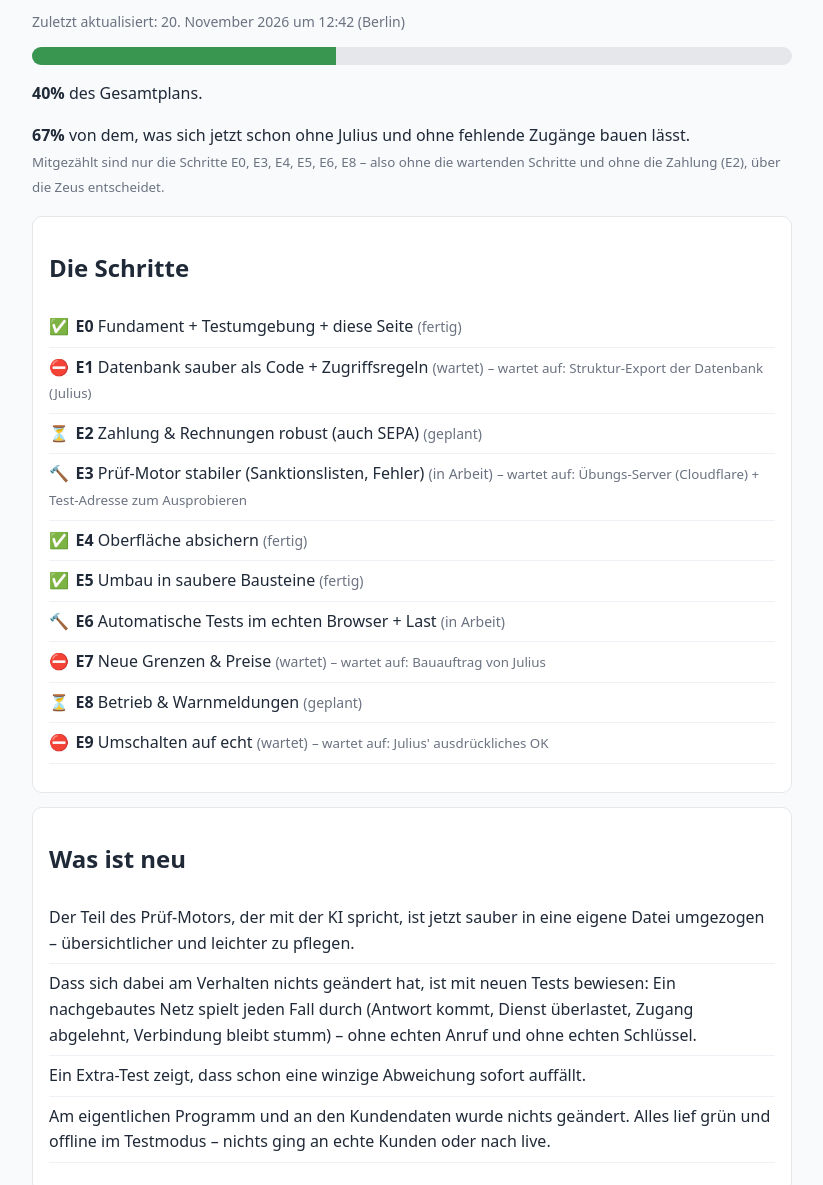
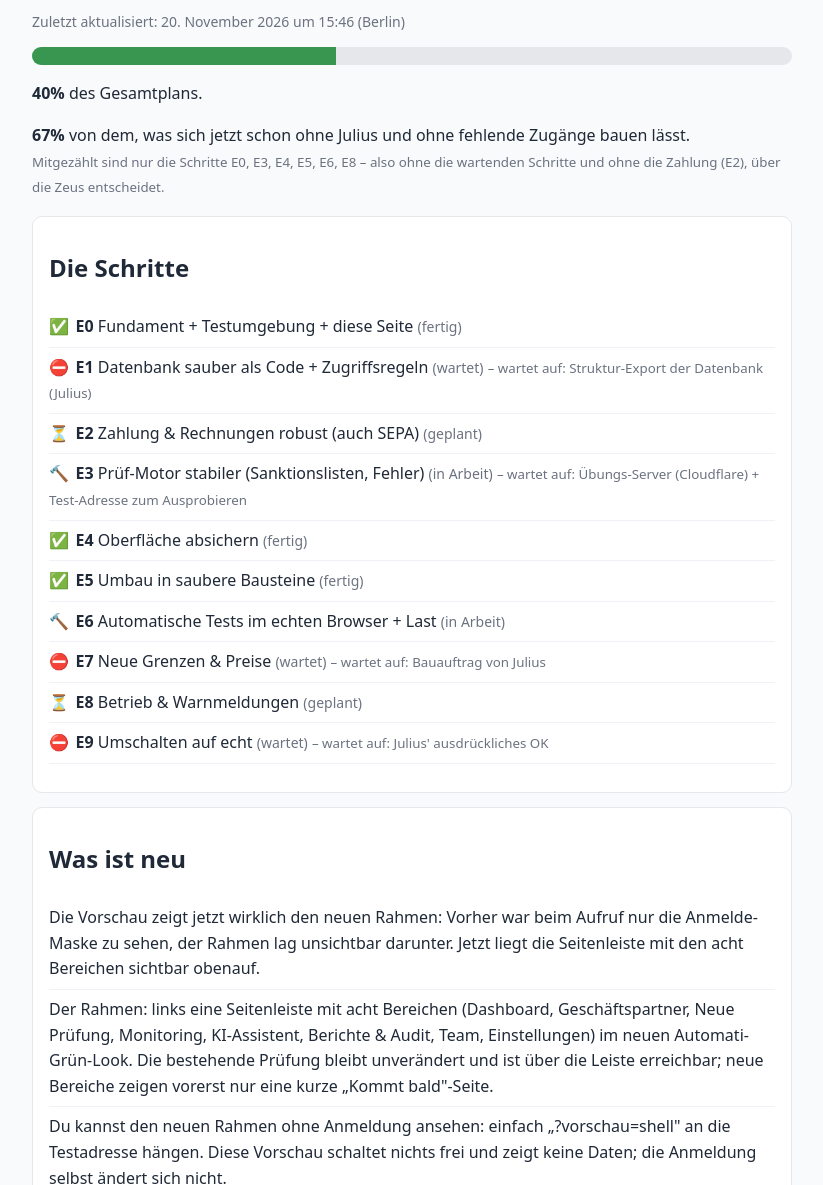
Before and after one commit to julius197/compliance-checker-test, a plain HTML site: page umbau/index.html in a window 1280 px wide. Shown: the part 115-1300 px from the top of the page, without its empty margins (228-1051 px from the left). Drawn offline with Linux system fonts and the light colour scheme.

Commit message:
Kratos Upload: test.checker S1c umbau 331e65c

```diff
--- a/umbau/index.html
+++ b/umbau/index.html
@@ -27,7 +27,7 @@
 <body>
   <div class="banner">TESTUMGEBUNG – Übungsbetrieb mit erfundenen Daten</div>
   <h1>Umbau-Fortschritt</h1>
-  <p class="stand">Zuletzt aktualisiert: 20. November 2026 um 12:42 (Berlin)</p>
+  <p class="stand">Zuletzt aktualisiert: 20. November 2026 um 15:46 (Berlin)</p>
   <div class="bar"><span></span></div>
   <p><b>40%</b> des Gesamtplans.</p>
   <p><b>67%</b> von dem, was sich jetzt schon ohne Julius und ohne fehlende Zugänge bauen lässt.<br>
@@ -50,10 +50,10 @@
 
   <div class="box">
     <h2>Was ist neu</h2>
-    <ul><li>Der Teil des Prüf-Motors, der mit der KI spricht, ist jetzt sauber in eine eigene Datei umgezogen – übersichtlicher und leichter zu pflegen.</li>
-<li>Dass sich dabei am Verhalten nichts geändert hat, ist mit neuen Tests bewiesen: Ein nachgebautes Netz spielt jeden Fall durch (Antwort kommt, Dienst überlastet, Zugang abgelehnt, Verbindung bleibt stumm) – ohne echten Anruf und ohne echten Schlüssel.</li>
-<li>Ein Extra-Test zeigt, dass schon eine winzige Abweichung sofort auffällt.</li>
-<li>Am eigentlichen Programm und an den Kundendaten wurde nichts geändert. Alles lief grün und offline im Testmodus – nichts ging an echte Kunden oder nach live.</li></ul>
+    <ul><li>Die Vorschau zeigt jetzt wirklich den neuen Rahmen: Vorher war beim Aufruf nur die Anmelde-Maske zu sehen, der Rahmen lag unsichtbar darunter. Jetzt liegt die Seitenleiste mit den acht Bereichen sichtbar obenauf.</li>
+<li>Der Rahmen: links eine Seitenleiste mit acht Bereichen (Dashboard, Geschäftspartner, Neue Prüfung, Monitoring, KI-Assistent, Berichte &amp; Audit, Team, Einstellungen) im neuen Automati-Grün-Look. Die bestehende Prüfung bleibt unverändert und ist über die Leiste erreichbar; neue Bereiche zeigen vorerst nur eine kurze „Kommt bald&quot;-Seite.</li>
+<li>Du kannst den neuen Rahmen ohne Anmeldung ansehen: einfach „?vorschau=shell&quot; an die Testadresse hängen. Diese Vorschau schaltet nichts frei und zeigt keine Daten; die Anmeldung selbst ändert sich nicht.</li>
+<li>Neue Tests und ein Durchlauf im echten Browser (mit echten Mausklicks, am Handy und am Computer) beweisen: der Rahmen ist jetzt sichtbar und anklickbar, bringt keinen neuen Fehler, und am eigentlichen Programm wurde nichts geändert. Alles lief offline im Testmodus.</li></ul>
   </div>
 
   <div class="box">
```
